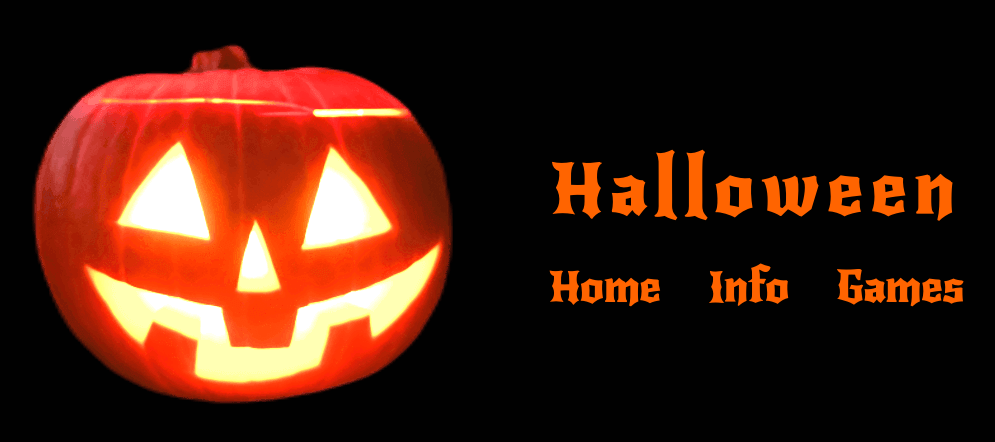
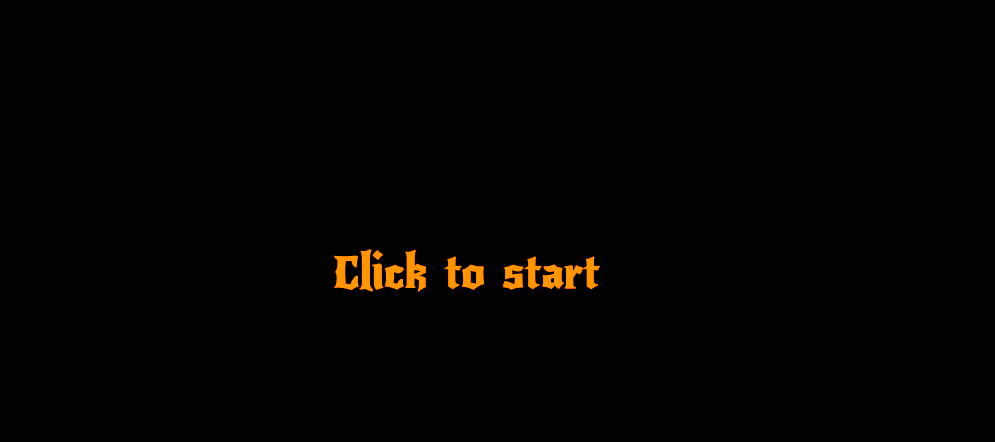
Before and after one commit to matheusbloize/halloween, a Next.js app: page / in a window 1280 px wide. Shown: the top 442 px of the page, without its empty margins (173-1168 px from the left). Built offline with nearby package versions, Linux system fonts and the light colour scheme.

Commit message:
feat: basic animation added

```diff
--- a/src/app/games/page.tsx
+++ b/src/app/games/page.tsx
@@ -6,9 +6,13 @@ const Games = () => {
   return (
     <main>
       <header className="flex flex-col items-center">
-        <Navbar />
+        <Navbar
+          customHome="origin-right animate-navHome"
+          customInfo="origin-center animate-navInfo"
+          customGames="origin-top animate-navGames"
+        />
       </header>
-      <section className="flex flex-col items-center">
+      <section className="flex flex-col items-center mt-[5em]">
         <h1 className="text-[2.5em]">Halloween Games</h1>
         <div className="grid grid-cols-1 gap-[1em] my-[2em] transition-all md:grid-cols-2 lg:grid-cols-3">
           <GameLink
--- a/src/app/globals.css
+++ b/src/app/globals.css
@@ -43,3 +43,10 @@ img,
   border-right: none;
   border-left: none;
 }
+
+@keyframes home {
+  0% { margin-top: -25em }
+  25% { margin-top: 0em }
+  75% { margin-top: -6em }
+  100% { margin-top: 0em }
+}
--- a/src/app/info/page.tsx
+++ b/src/app/info/page.tsx
@@ -17,9 +17,13 @@ const Info = () => {
   return (
     <main>
       <header className="flex flex-col items-center">
-        <Navbar />
+        <Navbar
+          customHome="origin-right animate-navHome"
+          customInfo="origin-center animate-navInfo"
+          customGames="origin-top animate-navGames"
+        />
       </header>
-      <section className="flex flex-col items-center">
+      <section className="flex flex-col items-center mt-[5em]">
         <h1 className="text-[2.5em]">Halloween Trivia</h1>
         <div className="grid grid-cols-1 gap-[1em] my-[2em] transition-all md:grid-cols-3">
           <InfoComponent
--- a/src/app/layout.tsx
+++ b/src/app/layout.tsx
@@ -19,9 +19,10 @@ export default function RootLayout({
   return (
     <html lang="en">
       <body
-        className={`${Star_Wisher.className} bg-[#010101] text-[#FF6400] max-w-[90%] mx-auto`}
+        className={`${Star_Wisher.className} bg-[#010101] text-[#FF6400] max-w-[90%] mx-auto overflow-y-hidden`}
       >
         {children}
+        <audio loop src="Spook - PeriTune.MP3"></audio>
       </body>
     </html>
   );
--- a/src/app/page.tsx
+++ b/src/app/page.tsx
@@ -1,23 +1,60 @@
+"use client";
+
 import Image from "next/image";
+import { useEffect } from "react";
 
 import jackImage from "@/assets/images/jack.webp";
 import Navbar from "@/components/Navbar";
 
 const Home = () => {
+  const audio = document!.querySelector("audio")! as HTMLAudioElement;
+
+  useEffect(() => {
+    if (audio && audio.duration > 0) {
+      const modalDiv = document.querySelectorAll("div")[0]! as HTMLDivElement;
+      modalDiv.style.display = "none";
+      const main = document.querySelector("main")! as HTMLDivElement;
+      main.style.alignItems = "center";
+    }
+  }, [audio]);
+
+  const removeModal = (e?: React.MouseEvent<HTMLDivElement>) => {
+    (e?.target as HTMLDivElement).style.display = "none";
+    const main = document.querySelector("main")! as HTMLDivElement;
+    main.style.alignItems = "center";
+    main.style.animation = "home 1s ease-out";
+    main.style.flexDirection = "column";
+    const body = document.querySelector("body")! as HTMLBodyElement;
+    body.style.overflowY = "scroll";
+    const audio = document.querySelector("audio")! as HTMLAudioElement;
+    audio.play();
+  };
+
   return (
-    <main className="flex flex-col items-center justify-center group sm:flex-row">
+    <main className="flex flex-col items-baseline justify-center group sm:flex-row">
+      <div
+        onClick={removeModal}
+        className="bg-[#010101] absolute w-full h-[100em] z-10 flex justify-center pt-[5em] text-[3em] animate-shine cursor-pointer"
+      >
+        Click to start
+      </div>
       <div>
         <Image
           className="transition-all animate-shine"
           src={jackImage}
           alt="Jack O'Lantern"
+          priority
         />
       </div>
-      <div className="flex flex-col justify-center items-center">
+      <div className="flex flex-col justify-center items-center relative">
         <h1 className="text-[3em] tracking-[.1em] md:text-[4em] lg:text-[5em]">
           Halloween
         </h1>
-        <Navbar />
+        <Navbar
+          customHome="origin-right animate-navHome"
+          customInfo="origin-center animate-navInfo"
+          customGames="origin-top animate-navGames"
+        />
       </div>
     </main>
   );
--- a/src/components/Navbar.tsx
+++ b/src/components/Navbar.tsx
@@ -1,21 +1,27 @@
 import Link from "next/link";
 
-const Navbar = () => {
+interface Props {
+  customHome?: string;
+  customInfo?: string;
+  customGames?: string;
+}
+
+const Navbar = ({ customHome, customInfo, customGames }: Props) => {
   return (
     <>
       <nav>
         <ul className="flex gap-[1em] text-[1.5em] md:text-[2em] lg:text-[3em]">
-          <li>
+          <li className={`${customHome ? customHome : ""}`}>
             <Link className="transition-all hover:underline" href={"/"}>
               Home
             </Link>
           </li>
-          <li>
+          <li className={`${customInfo ? customInfo : ""}`}>
             <Link className="transition-all hover:underline" href={"/info"}>
               Info
             </Link>
           </li>
-          <li>
+          <li className={`${customGames ? customGames : ""}`}>
             <Link className="transition-all hover:underline" href={"/games"}>
               Games
             </Link>
--- a/tailwind.config.ts
+++ b/tailwind.config.ts
@@ -18,9 +18,24 @@ const config: Config = {
           "0%, 100%": { filter: "brightness(1)" },
           "50%": { filter: "brightness(2)" },
         },
+        navHome: {
+          "0%, 100%": { rotate: "-96deg" },
+          "50%": { rotate: "-83deg" },
+        },
+        navInfo: {
+          "0%": { rotate: "0deg" },
+          "100%": { rotate: "360deg" },
+        },
+        navGames: {
+          "0%, 100%": { rotate: "12deg" },
+          "50%": { rotate: "-12deg" },
+        },
       },
       animation: {
         shine: "shine 3s ease infinite;",
+        navHome: "navHome 1.5s ease infinite",
+        navInfo: "navInfo 1s ease infinite",
+        navGames: "navGames 1.5s ease infinite",
       },
     },
   },
```
Also changed, not shown: 1 other file (tests, documents, lock files or other folders).
